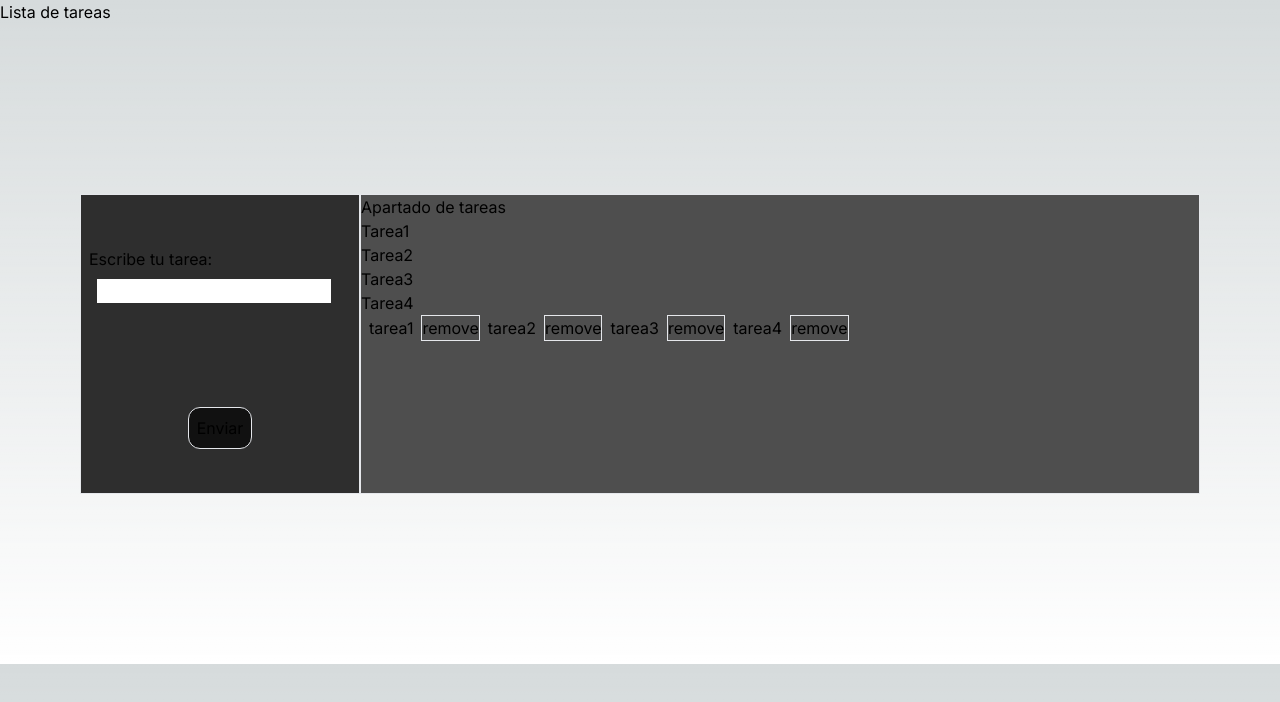
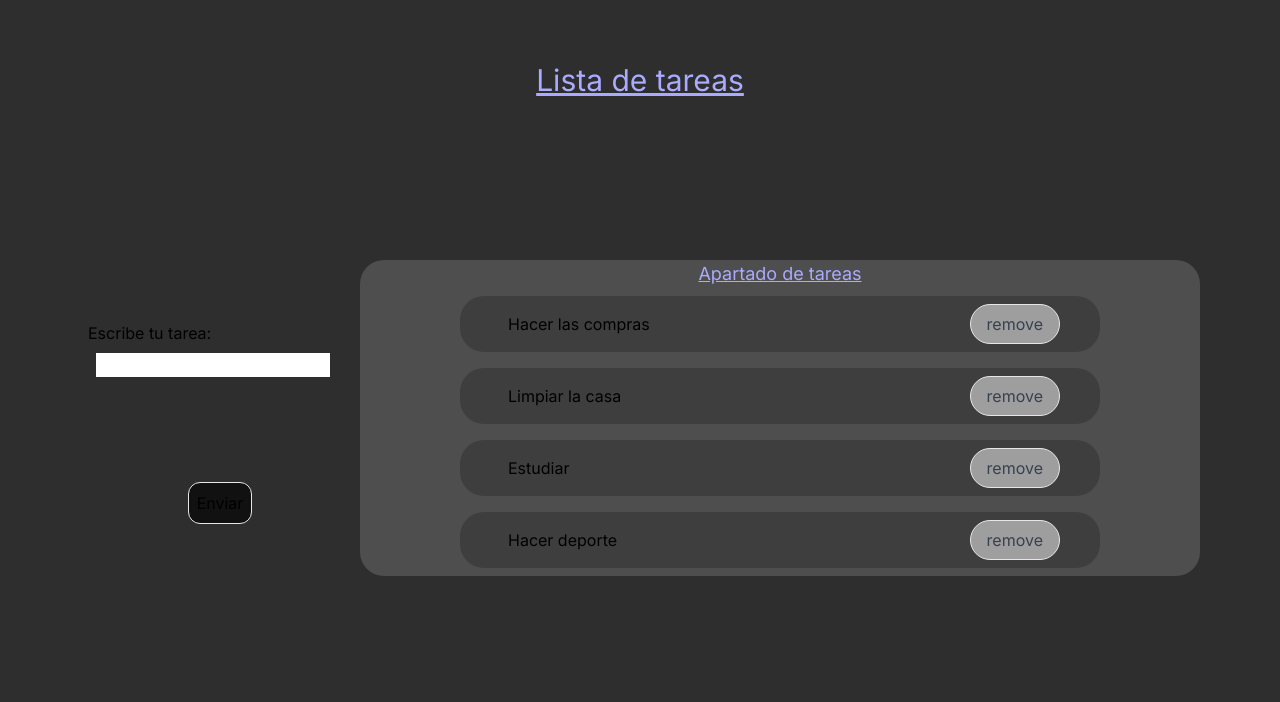
Before and after one commit to NahuelNGomez/practiceReact, a Next.js app in the folder tictactoe/: page /todolist in a window 1280 px wide. Shown: the top 702 px of the page. Built offline with nearby package versions, Linux system fonts and the light colour scheme.

Commit message:
update style in to do list

```diff
--- a/tictactoe/src/app/todolist/page.tsx
+++ b/tictactoe/src/app/todolist/page.tsx
@@ -5,19 +5,19 @@ import { useState } from "react"
 const initialTasks = [
     {
         id: 1,
-        name: 'tarea1'
+        name: 'Hacer las compras'
     },
     {
         id: 2,
-        name: 'tarea2'
+        name: 'Limpiar la casa'
     },
     {
         id: 3,
-        name: 'tarea3'
+        name: 'Estudiar'
     },
     {
         id: 4,
-        name: 'tarea4'
+        name: 'Hacer deporte'
     },
 ]
 
@@ -26,6 +26,7 @@ export default function ToDoList() {
 
     const handleSubmit = (event: React.FormEvent<HTMLFormElement>) => {
         event.preventDefault()
+        console.log(tasks)
         const { elements } = event.currentTarget
         const input = elements.namedItem('tarea')
         const isInputValid = input instanceof HTMLInputElement
@@ -40,40 +41,42 @@ export default function ToDoList() {
     }
 
     const handleRemoveElement = (id: number) => () => {
-            setTasks(tasks.filter((task: any) => task.id !== id))
-    }
+        setTasks((prevItems: any[]) => {
+            return prevItems.filter(currentItem => currentItem.id !== id)
+    }) }
 
 
     return (
-        <>
-            <h1>Lista de tareas</h1>
+        <section className="bg-[#2e2e2e] w-[100vw] h-[100vh] flex flex-col items-center justify-center">
+            <h1 className="text-3xl text-[#aaaaff] underline">Lista de tareas</h1>
             <section className="grid grid-cols-4 items-center justify-center w-[100vw] h-[80vh] px-20">
-                <form className="border bg-[#2e2e2e] flex flex-wrap justify-center items-center h-[300px]" onSubmit={handleSubmit}>
+                <form className=" bg-[#2e2e2e] flex flex-wrap justify-center items-center h-[300px]" onSubmit={handleSubmit}>
                     <label className="p-2">Escribe tu tarea:
                         <input className="m-2 text-black" type="text" id="tarea" name="tarea" />
                     </label>
                     <button className="border p-2 rounded-xl bg-[#111111]">Enviar</button>
                 </form>
-                <aside className="border bg-[#4e4e4e] col-span-3 h-[300px]">
-                    Apartado de tareas
-                    <ul>
-                        <li>Tarea1</li>
-                        <li>Tarea2</li>
-                        <li>Tarea3</li>
-                        <li>Tarea4</li>
-                    </ul>
+                <aside className=" rounded-3xl bg-[#4e4e4e] col-span-3 min-h-[300px] flex flex-col items-center justify-center">
+                    <h2 className="text-lg text-[#aaaaff] underline">Apartado de tareas</h2>
                     {
-                        tasks.map((task: any) => {
-                            return (
-                                <>
-                                    <li key={task.id} className="inline p-2">{task.name}</li>
-                                    <button className="border" onClick={handleRemoveElement(task.id)}> remove</button>
-                                </>
-                            )
-                        })
+                        tasks.length === 0 ? (
+                            <article> <strong>No hay tareas Pendientes 😀</strong></article>
+                        ) : (
+                            tasks.map((task: any) => {
+                                return (
+                                    <article className="px-10 py-2 m-2 bg-[#3e3e3e] rounded-3xl w-[40em] flex flex-wrap justify-between">
+                                        <li key={task.id} className="inline p-2">{task.name}</li>
+                                        <button className="border bg-[#9e9e9e] text-gray-700 rounded-3xl px-4 hover:bg-[#2e2e2e] hover:text-[#9e9e9e] transition duration-300" onClick={handleRemoveElement(task.id)}> remove</button>
+                                    </article>
+                                )
+                            }))
+                    }
+                    {
+
+
                     }
                 </aside>
             </section>
-        </>
+        </section>
     )
 }
```
